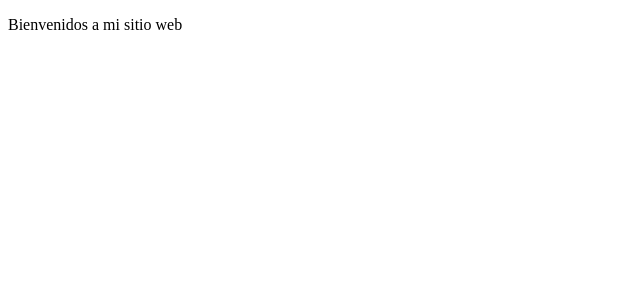
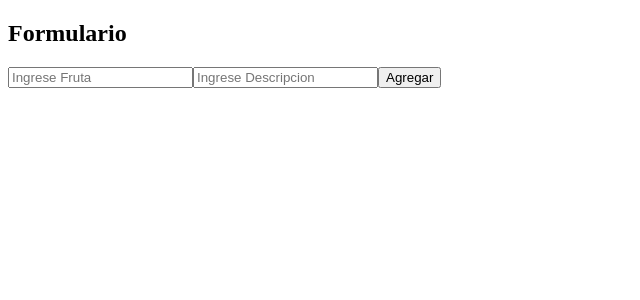
Before and after one commit to DjFour23/Taller_React-Firebase_Buenas_Practicas, a React (Create React App) app: page / in a window 1280 px wide. Shown: the top 300 px of the page, without its empty margins (0-640 px from the left). Built offline with nearby package versions, Linux system fonts and the light colour scheme.

Commit message:
Formulario 2 campos y lista

```diff
--- a/src/App.js
+++ b/src/App.js
@@ -1,11 +1,18 @@
-import logo from './logo.svg';
 import './App.css';
 import Parrafo from './components/Parrafo';
+import Variables from './components/Variables';
+import Contador from './components/Contador';
+import Listas from './components/Listas';
+import Eventos from './components/Eventos';
+import Formulario from './components/Formulario';
 
 function App() {
   return (
     <div>
-      <Parrafo/>
+      <Formulario/>
+
+
+
     </div>
   );
 }
--- /dev/null
+++ b/src/components/Contador.jsx
@@ -0,0 +1,24 @@
+import React from 'react';
+
+const Contador = ()=>{
+    const [contador, setContador] = React.useState(0)
+    const aumentar = () => setContador(contador + 1)
+    const disminuir = () => setContador(contador - 1)
+    const cero = () => setContador(0)
+    return(
+        <>
+        <hr/>
+            <h2>Contador</h2>
+            <h3>El valor de la variable contador es: {contador}</h3>
+            <h1>{
+                contador > 2 ? 'Es mayor a dos' : 'Es menor o igual a dos'
+                }
+            </h1>
+            <button onClick={aumentar}>Aumentar la wea</button>
+            <button onClick={disminuir}>Disminuir la wea</button>
+            <button onClick={cero}>Echala pa 0</button>
+        </>
+    )
+}
+
+export default Contador;
--- /dev/null
+++ b/src/components/Eventos.jsx
@@ -0,0 +1,17 @@
+import React from "react";
+
+const Eventos = ()=>{
+    const [texto, setTexto] = React.useState('Texto inicial')
+    const eventoClick = () => {
+        console.log('Me diste click guarro')
+        setTexto('Cambiando el texto . . .')
+    }
+    return(
+        <>
+            <h2>{texto}</h2>
+            <button onClick={eventoClick }>Click</button>
+        </>
+    )
+}
+
+export default Eventos;
--- /dev/null
+++ b/src/components/Formulario.jsx
@@ -0,0 +1,55 @@
+import React from "react";
+
+const Formulario = () => {
+    const[fruta, setFruta] = React.useState('')
+    const[descripcion, setDescripcion] = React.useState('')
+    const[lista, setLista] = React.useState([])
+
+    const guardarDatos = (e) => {
+        e.preventDefault()
+
+        //Alertas para comprobacion de campos vacios
+
+        if(!fruta.trim()){
+            return alert('Campo fruta vacío')
+        }
+        if(!descripcion.trim()){
+            return alert('Campo descripcion vacío')
+        }
+
+        //Fin alertas para comprobacion de campos vacios
+        setLista([...lista,
+            {nombreFruta: fruta, nombreDescripcion: descripcion}
+        ])
+    }
+
+    return(
+        <div>
+            <h2>Formulario</h2>
+            <form onSubmit={guardarDatos}>
+                <input
+                    type="text"
+                    placeholder='Ingrese Fruta'
+                    onChange={(e) => setFruta(e.target.value)}
+                />
+                <input
+                    type="text"
+                    placeholder='Ingrese Descripcion'
+                    onChange={(e) => setDescripcion(e.target.value)}
+                />
+                <button type='submit'>Agregar</button>
+            </form>
+            <ul>
+                {
+                    lista.map((item, index)=>(
+                        <li key={index}>
+                            <h4>{item.nombreFruta} - {item.nombreDescripcion}</h4>
+                        </li>
+                    ))
+                }
+            </ul>
+        </div>
+    )
+
+}
+export default Formulario;
--- /dev/null
+++ b/src/components/Listas.jsx
@@ -0,0 +1,23 @@
+import React from "react";
+
+const Listas = () => {
+    const estadoInicial = [
+        {id:1, texto: 'Tarea 1'},
+        {id:2, texto: 'Tarea 2'},
+        {id:3, texto: 'Tarea 3'},
+    ]
+    const [lista, setLista] = React.useState(estadoInicial)
+    return(
+        <>
+            <hr/>
+            <h2>Listas uwu</h2>
+            {
+                lista.map((item)=>(
+                    <h4 key={item.id}>{item.texto}</h4>
+                ))
+            }
+        </>
+    )
+}
+
+export default Listas;
--- a/src/components/Parrafo.jsx
+++ b/src/components/Parrafo.jsx
@@ -1,4 +1,4 @@
-import React from 'react'
+import React from 'react';
 
 const Parrafo = () =>{
     return(
--- /dev/null
+++ b/src/components/Variables.jsx
@@ -0,0 +1,15 @@
+import React from 'react';
+
+const Variables = () =>{
+    const saludo = "Hola Mundo"
+    const imagen = 'https://picsum.photos/200'
+    const texto_alterativo = 'Esto es un texto alternativo'
+    return(
+        <>
+            <h2>{saludo}</h2>
+            <img src={imagen} alt = {texto_alterativo}/>
+        </>
+    )
+}
+
+export default Variables;
```
